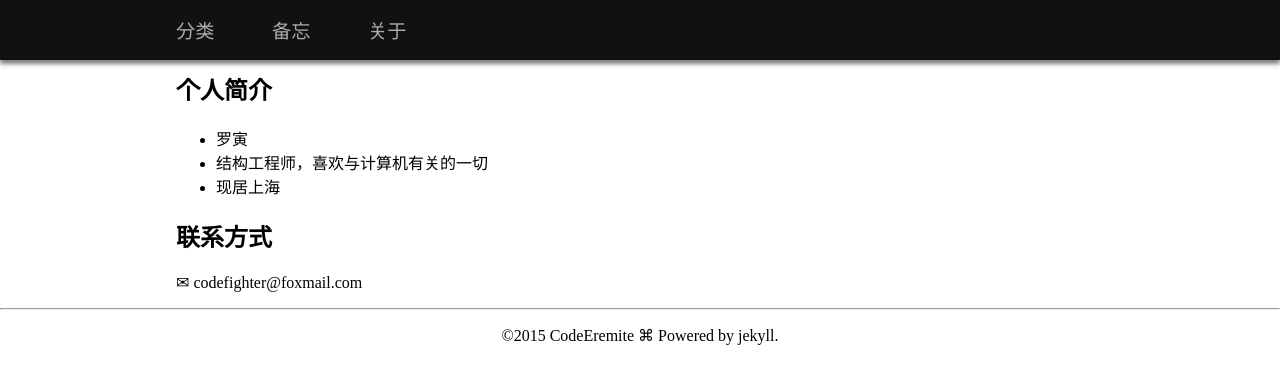
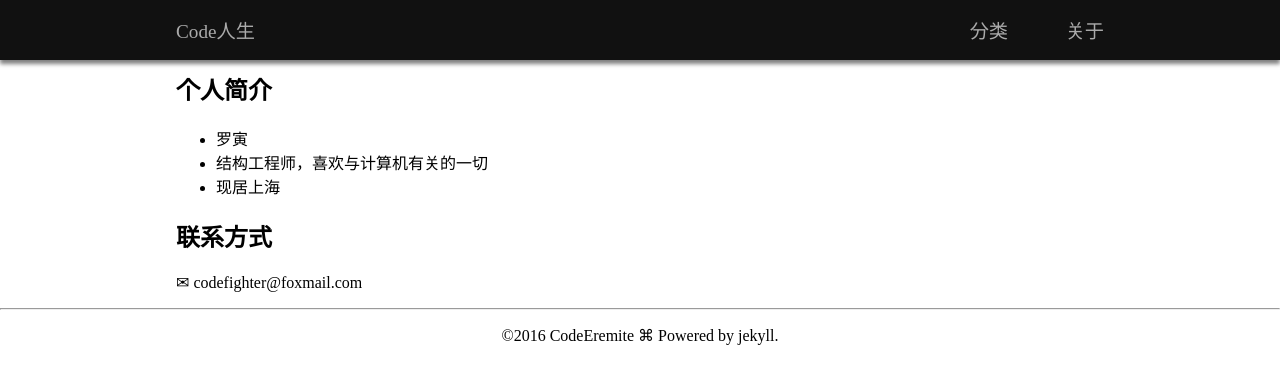
Before and after one commit to CodeEremite/codeeremite.github.io, a Jekyll site: the page built from about.md, in a window 1280 px wide. Shown: the top 384 px of the page. Built offline with Jekyll 4.4.1, drawn with Linux system fonts in a browser that asks for light colours.

```diff
--- a/_config.yml
+++ b/_config.yml
@@ -3,3 +3,7 @@
 description: 在coding中修行
 author: CodeEremite
 email: codefighter@foxmail.com
+
+gems: [jekyll-paginate]
+paginate: 8
+paginate_path: "page:num"
--- a/_includes/navigation.html
+++ b/_includes/navigation.html
@@ -1,5 +1,5 @@
 <ul>
     <li><a href="/categories.html">分类</a></li>
-    <li><a href="/index.html">备忘</a></li>
+    <!--<li><a href="/index.html">备忘</a></li>-->
     <li><a href="/about.html">关于</a></li>
 </ul>
--- a/_layouts/default.html
+++ b/_layouts/default.html
@@ -12,7 +12,7 @@
 <body>
 <nav>
     <div class="container">
-        <!--<a class="navbar-header" href="index.html">{{ site.title }}</a> -->
+        <div class="navbar-header"><a href="index.html">{{ site.title }}</a></div>
         <div class="navbar-collapse">
             {% include navigation.html %}
         </div>
--- a/css/base.css
+++ b/css/base.css
@@ -35,6 +35,15 @@
     z-index:1000;
 }
 
+.navbar-collapse {
+    float:right;
+}
+
+nav .navbar-header {
+    float:left;
+    padding:1em 0em;
+}
+
 nav ul {
     margin:0;
     padding:0;
@@ -42,7 +51,7 @@
 }
 
 nav li {
-    text-align:left;
+    text-align:right;
     display:block;
     float:left;
     padding:1em 0em;
```
Also changed, not shown: other parts of _layouts/default.html (+1 -1 lines), index.html (+14 -1 lines).
